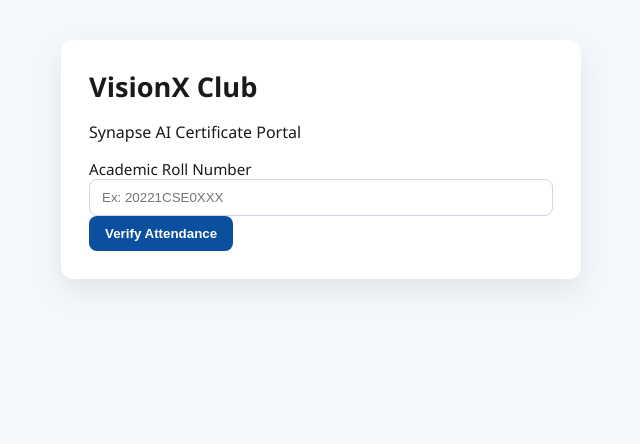
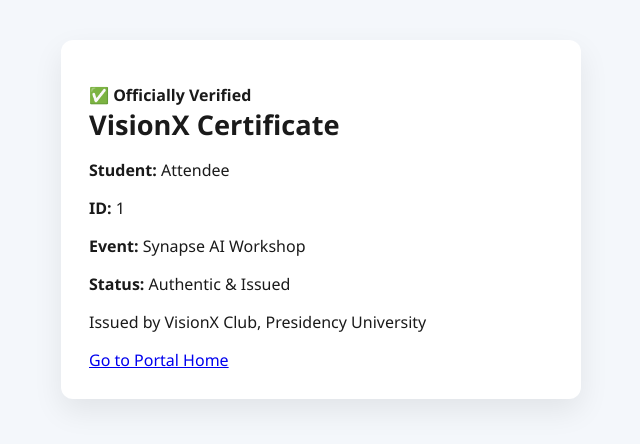
Before and after one commit to noureen-aslam/visionx-e-certificate, a React (Vite) app in the folder frontend/: page /synapse-ai/1 in a window 1280 px wide. Shown: the top 444 px of the page, without its empty margins (319-959 px from the left). Built offline with nearby package versions, Linux system fonts and the light colour scheme; the HTML template or start-up script is replaced by a standard one.

Commit message:
modified qr

```diff
--- a/frontend/src/App.jsx
+++ b/frontend/src/App.jsx
@@ -1,10 +1,37 @@
-import { useState } from 'react';
+import { useState, useEffect } from 'react';
+import { BrowserRouter as Router, Routes, Route, useParams, useSearchParams } from 'react-router-dom';
 import './App.css';
 
+// Using your live Render backend
 const API_BASE = 'https://visionx-e-certificate.onrender.com';
 
-function App() {
-  const [step, setStep] = useState(1); // 1: Verify, 2: Send
+// --- COMPONENT 1: The Verification Page (For QR Scans) ---
+const VerifyCertificate = () => {
+  const { id } = useParams();
+  const [searchParams] = useSearchParams();
+  const name = searchParams.get('name');
+
+  return (
+    <div className="glass-card verification-view">
+      <div className="status success-badge">✅ Officially Verified</div>
+      <h1 className="title">VisionX Certificate</h1>
+
+      <div className="info-grid">
+        <p><strong>Student:</strong> {name || "Attendee"}</p>
+        <p><strong>ID:</strong> {id}</p>
+        <p><strong>Event:</strong> Synapse AI Workshop</p>
+        <p><strong>Status:</strong> Authentic & Issued</p>
+      </div>
+
+      <p className="footer-text">Issued by VisionX Club, Presidency University</p>
+      <a href="/synapse-ai" className="text-btn">Go to Portal Home</a>
+    </div>
+  );
+};
+
+// --- COMPONENT 2: The Main Portal (For Claiming Certificates) ---
+const CertificatePortal = () => {
+  const [step, setStep] = useState(1);
   const [rollNumber, setRollNumber] = useState('');
   const [name, setName] = useState('');
   const [email, setEmail] = useState('');
@@ -19,7 +46,7 @@
       const res = await fetch(`${API_BASE}/verify-student`, {
         method: 'POST',
         headers: { 'Content-Type': 'application/json' },
-        body: JSON.stringify({ rollNumber })
+        body: JSON.stringify({ rollNumber: rollNumber.toUpperCase().trim() })
       });
       const data = await res.json();
       if (res.ok) {
@@ -58,7 +85,6 @@
   };
 
   return (
-    <div className="app-container">
     <div className="glass-card">
       <h1 className="title">VisionX Club</h1>
       <p className="subtitle">Synapse AI Certificate Portal</p>
@@ -99,7 +125,26 @@
 
       {status && <div className={`status ${status.includes('Success') ? 'success' : 'error'}`}>{status}</div>}
     </div>
+  );
+};
+
+// --- MAIN APP COMPONENT WITH ROUTES ---
+function App() {
+  return (
+    <Router>
+      <div className="app-container">
+        <Routes>
+          {/* Main Path: Shows the form */}
+          <Route path="/synapse-ai" element={<CertificatePortal />} />
+
+          {/* Unique ID Path: Shows the verification result (QR target) */}
+          <Route path="/synapse-ai/:id" element={<VerifyCertificate />} />
+
+          {/* Fallback to main path */}
+          <Route path="*" element={<CertificatePortal />} />
+        </Routes>
       </div>
+    </Router>
   );
 }
 
```
Also changed, not shown: frontend/src/pages/VerifyCertificate.jsx (+14 -3 lines), frontend/vercel.json, 1 other file (tests, documents, lock files or other folders). Lines whose indentation alone changed are shown as unchanged.
